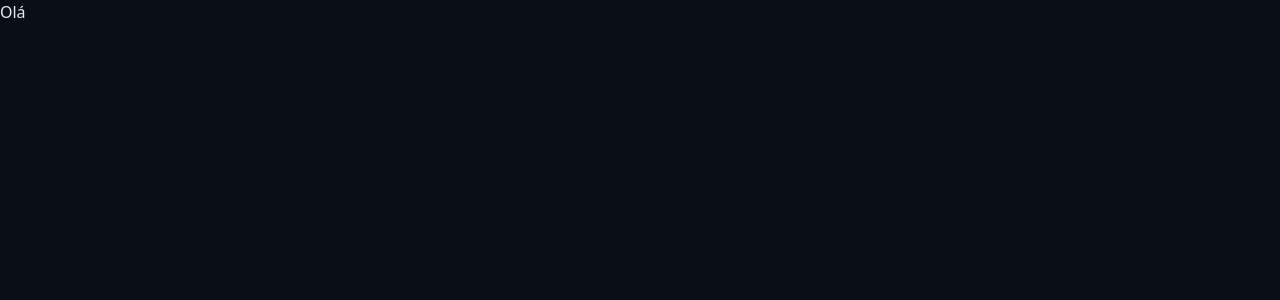
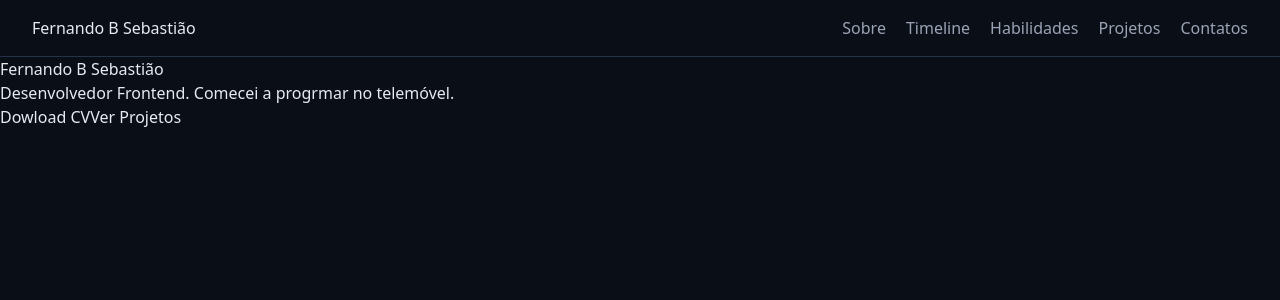
Before and after one commit to fernandev-tech/My-Portfolio, a Next.js app in the folder portfolio/: page / in a window 1280 px wide. Shown: the top 300 px of the page. Built offline with nearby package versions, Linux system fonts and the light colour scheme.

Commit message:
Adicionando Header, Hero e configurações Tailwind

```diff
--- a/portfolio/src/app/layout.tsx
+++ b/portfolio/src/app/layout.tsx
@@ -1,7 +1,7 @@
 import type { Metadata } from "next";
 import { Inter, JetBrains_Mono } from "next/font/google";
 import "./globals.css";
-
+import { Header } from "@/components/Header/Header";
 const inter = Inter({
   subsets: ["latin"],
   variable: "--font-inter",
@@ -25,6 +25,7 @@ export default function RootLayout({
   return (
     <html lang="pt">
       <body className={`${inter.variable} ${jetbrainsMono.variable} font-body bg-primary text-text-primary`}>
+        <Header />
         {children}
       </body>
     </html>
--- a/portfolio/src/app/page.tsx
+++ b/portfolio/src/app/page.tsx
@@ -1,7 +1,9 @@
+import { Hero } from "@/components/Hero/Hero"
+
 export default function Home() {
   return (
     <div>
-      <h1>Olá</h1>
+      <Hero />
     </div>
   )
 }
--- /dev/null
+++ b/portfolio/src/components/Header/Header.tsx
@@ -0,0 +1,36 @@
+import Link from "next/link"
+
+type NavItem = {
+    label: string,
+    href: string
+}
+export function Header() {
+
+
+    const navItems: NavItem[] = [
+        { label: "Sobre", href: "#sobre" },
+        { label: "Timeline", href: "#timeline" },
+        { label: "Habilidades", href: "#habilidades" },
+        { label: "Projetos", href: "#projetos" },
+        { label: "Contatos", href: "#contatos" },
+
+
+    ]
+
+    return (
+        <header className={`sticky top-0 z-50 flex justify-between items-center px-8 py-4 bg-primary border-b border-border font-mono `}>
+            <span>Fernando B Sebastião</span>
+
+
+            <nav>
+                <ul className={`flex gap-5`}>
+                    {navItems.map(navItem => (
+                        <li className={` text-text-secondary hover:text-accent transition-colors`}><Link key={navItem.href} href={navItem.href}>{navItem.label}</Link></li>
+                    ))}
+                </ul>
+            </nav>
+
+        </header>
+    )
+}
+{/*O bg-primary é a clase que criamos */}
--- /dev/null
+++ b/portfolio/src/components/Hero/Hero.tsx
@@ -0,0 +1,10 @@
+export function Hero() {
+    return (
+        <section>
+            <h1>Fernando B Sebastião</h1>
+            <p>Desenvolvedor Frontend. Comecei a progrmar no telemóvel.</p>
+            <button>Dowload CV</button>
+            <button>Ver Projetos</button>
+        </section>
+    )
+}
```
Also changed, not shown: 3 other files (tests, documents, lock files or other folders).
